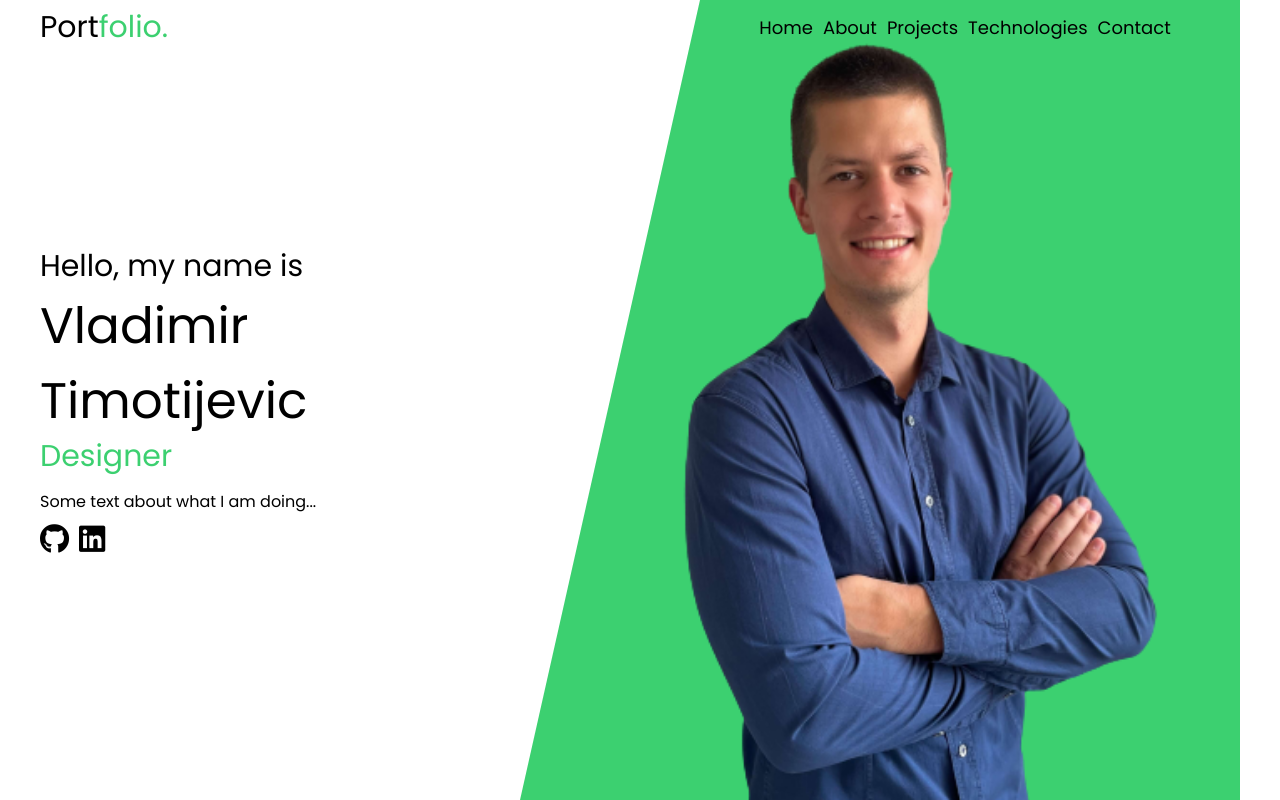
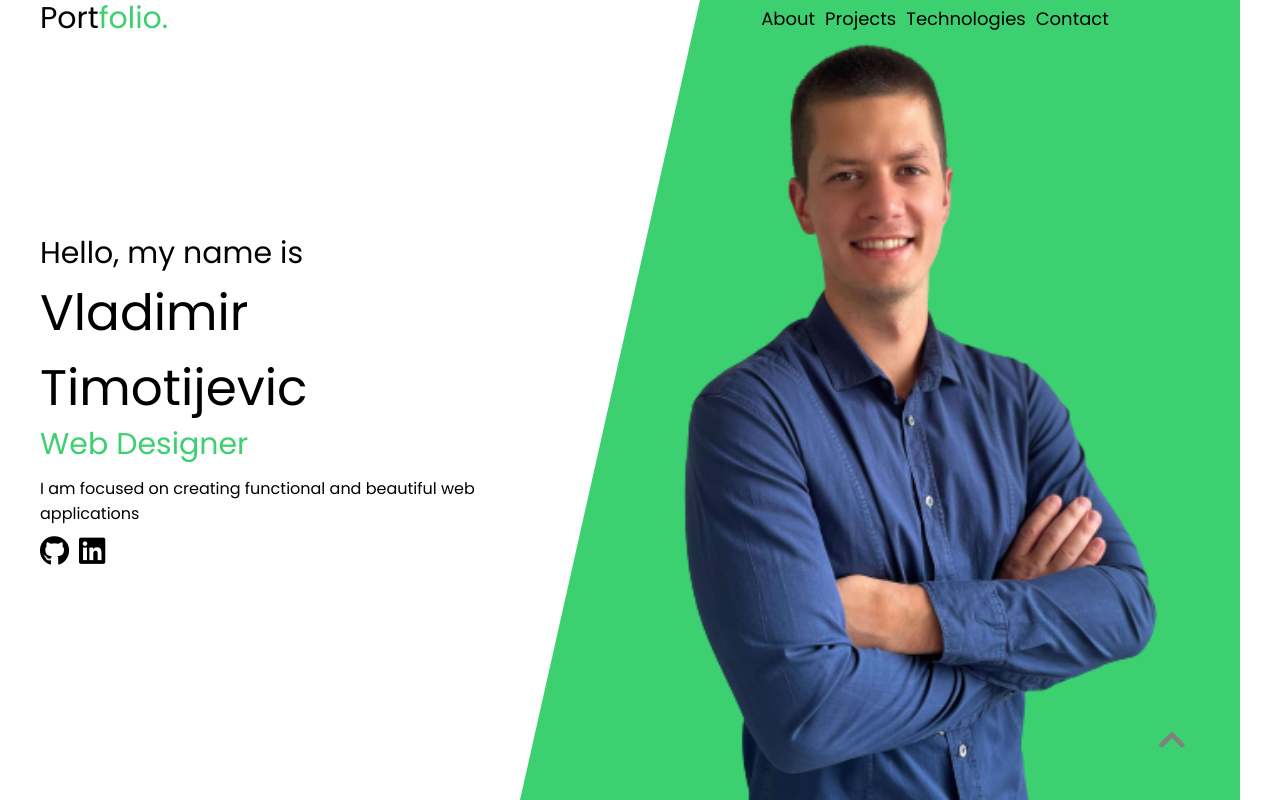
Before and after one commit to TimotijevicVlada/Portfolio_react, a React (Create React App) app: page / in a window 1280 px wide. Built offline with nearby package versions, Linux system fonts and the light colour scheme.

Commit message:
About page content. Styling for all pages.

```diff
--- a/src/App.js
+++ b/src/App.js
@@ -1,18 +1,17 @@
 
 import './style/App.css';
-import Navbar from './components/Navbar';
 import Header from './components/Header';
 import About from './components/About';
 import Contact from './components/Contact';
 import Projects from "./components/Projects";
 import Technologies from './components/Technologies';
 
+
 function App() {
 
 
   return (
     <div className="App">
-      <Navbar />
       <Header />
       <About />
       <Projects />
--- a/src/components/Contact.js
+++ b/src/components/Contact.js
@@ -1,5 +1,6 @@
 import React, { useState, useRef } from "react";
 import emailjs from "emailjs-com";
+import Footer from "./Footer";
 
 const Contact = () => {
 
@@ -34,7 +35,7 @@ const Contact = () => {
       <div className="content">
         <div className="contact_left">
           <div className="get_in_touch">
-            <h1>Get in touch</h1>
+            <h2>Get in touch</h2>
           </div>
           <div className="phone">
             <i className="fas fa-phone"></i>+381631188180
@@ -48,7 +49,7 @@ const Contact = () => {
         </div>
         <div className="contact_right">
           <form className="contact_form" ref={formRef} onSubmit={handleSubmit}>
-            <h1>Message me</h1>
+            <h2>Message me</h2>
             <div className="name_email">
               <div className="name">
                 <input type="text" name="user_name" placeholder="Name" />
@@ -75,6 +76,7 @@ const Contact = () => {
           </form>
         </div>
       </div>
+      <Footer />
     </div>
   );
 };
--- a/src/components/Header.js
+++ b/src/components/Header.js
@@ -1,24 +1,29 @@
 import React from "react";
 import Me from "../img/image_me.png";
+import Navbar from "./Navbar";
 
 const Header = () => {
+
+
   return (
     <div className="header" id="header">
+      <Navbar />
+      <a href="#header"><i className="fas fa-chevron-up"></i></a>
       <div className="header_info">
         <div className="info_wrapper">
           <span className="first_line">Hello, my name is</span>
           <span className="name">Vladimir Timotijevic</span>
           <div className="scroll">
             <div className="scroll_wrapper">
-              <div className="scroll_item">Web Developer</div>
-              <div className="scroll_item">Designer</div>
+              <div className="scroll_item">Front-End Developer</div>
+              <div className="scroll_item">Web Designer</div>
               <div className="scroll_item">Content Creator</div>
             </div>
           </div>
-          <p className="text">Some text about what I am doing...</p>
+          <p className="text">I am focused on creating functional and beautiful web applications</p>
           <div className="social_network">
-            <i className="fab fa-github"></i>
-            <i className="fab fa-linkedin"></i>
+            <a href="https://github.com/TimotijevicVlada" target="_blank"rel="noreferrer" ><i className="fab fa-github"></i></a>
+            <a href="https://www.linkedin.com/in/vladimir-timotijevic/" target="_blank" rel="noreferrer"><i className="fab fa-linkedin"></i></a>
           </div>
         </div>
       </div>
--- a/src/components/Navbar.js
+++ b/src/components/Navbar.js
@@ -1,4 +1,4 @@
-import React from 'react'
+import React from 'react';
 
 const Navbar = () => {
     return (
@@ -9,7 +9,6 @@ const Navbar = () => {
                 </span>
             </div>
             <div className="pages">
-                <span><a href="#header">Home</a></span>
                 <span><a href="#about">About</a></span>
                 <span><a href="#projects">Projects</a></span>
                 <span><a href="#tech">Technologies</a></span>
--- a/src/components/Projects.js
+++ b/src/components/Projects.js
@@ -24,8 +24,6 @@ const Projects = () => {
                 <span className="name">{item.name}</span>
                 <i className="fas fa-eye"></i>
               </div>
-
-
             </div>
           ))}
         </Carousel>
--- a/src/data.js
+++ b/src/data.js
@@ -7,7 +7,7 @@ export const projects = [
     },
     {
         id: 2,
-        name: "Web shop",
+        name: "Web shop react",
         img: "webshop_shirts.JPG",
         link: "https://react-webshop-vlada.netlify.app/"
     },
--- a/src/style/App.css
+++ b/src/style/App.css
@@ -17,14 +17,25 @@
   overflow-y: scroll;
 }
 
-* .App .navbar {
-  position: fixed;
+* .App .header {
+  display: -webkit-box;
+  display: -ms-flexbox;
+  display: flex;
+  height: 100vh;
+  scroll-snap-align: start;
+  position: relative;
+}
+
+* .App .header .navbar {
+  position: absolute;
   top: 0;
-  left: 0;
   width: 100%;
   display: -webkit-box;
   display: -ms-flexbox;
   display: flex;
+  -webkit-box-pack: end;
+      -ms-flex-pack: end;
+          justify-content: flex-end;
   -webkit-box-align: center;
       -ms-flex-align: center;
           align-items: center;
@@ -32,17 +43,18 @@
   z-index: 1;
 }
 
-* .App .navbar .logo {
+* .App .header .navbar .logo {
   font-size: 30px;
   width: 50%;
-  margin-left: 40px;
+  position: fixed;
+  left: 40px;
 }
 
-* .App .navbar .logo .other_color {
+* .App .header .navbar .logo .other_color {
   color: #3cd070;
 }
 
-* .App .navbar .pages {
+* .App .header .navbar .pages {
   display: -webkit-box;
   display: -ms-flexbox;
   display: flex;
@@ -53,26 +65,32 @@
   width: 50%;
 }
 
-* .App .navbar .pages span {
+* .App .header .navbar .pages span {
   margin-right: 10px;
   cursor: pointer;
 }
 
-* .App .navbar .pages span a {
+* .App .header .navbar .pages span a {
   color: black;
   text-decoration: none;
 }
 
-* .App .navbar .pages span a:hover {
+* .App .header .navbar .pages span a:hover {
   text-decoration: underline;
 }
 
-* .App .header {
-  display: -webkit-box;
-  display: -ms-flexbox;
-  display: flex;
-  height: 100vh;
-  scroll-snap-align: start;
+* .App .header .fa-chevron-up {
+  position: fixed;
+  right: 80px;
+  bottom: 30px;
+  font-size: 30px;
+  color: gray;
+  padding: 15px;
+  cursor: pointer;
+}
+
+* .App .header .fa-chevron-up:hover {
+  color: black;
 }
 
 * .App .header .header_info {
@@ -149,10 +167,20 @@
           align-items: center;
 }
 
-* .App .header .header_info .info_wrapper .social_network i {
+* .App .header .header_info .info_wrapper .social_network a {
+  text-decoration: none;
+  color: black;
+}
+
+* .App .header .header_info .info_wrapper .social_network a i {
   font-size: 30px;
   margin: 10px 10px 0px 0px;
   cursor: pointer;
+  cursor: pointer;
+}
+
+* .App .header .header_info .info_wrapper .social_network a i:hover {
+  color: #3cd070;
 }
 
 * .App .header .header_image {
@@ -220,6 +248,10 @@
   font-weight: 200;
 }
 
+* .App .about .about_text .text {
+  text-indent: 20px;
+}
+
 * .App .about .about_text .btn {
   padding: 10px;
   background-color: #3cd070;
@@ -244,6 +276,7 @@
 * .App .projects_wrapper h1 {
   text-align: center;
   font-weight: 200;
+  padding-top: 20px;
 }
 
 * .App .projects_wrapper .projects {
@@ -337,14 +370,18 @@
 }
 
 * .App .projects_wrapper .projects .carousel .project_item:hover .hidden {
-  display: block;
+  display: -webkit-box;
+  display: -ms-flexbox;
+  display: flex;
+  -webkit-box-pack: justify;
+      -ms-flex-pack: justify;
+          justify-content: space-between;
   position: absolute;
   bottom: 10px;
-  right: 55px;
+  left: 30px;
+  right: 30px;
   z-index: 1;
   font-size: 30px;
-  display: -webkit-box;
-  display: -ms-flexbox;
   display: flex;
   -webkit-box-align: center;
       -ms-flex-align: center;
@@ -383,6 +420,7 @@
 * .App .technologies h1 {
   text-align: center;
   font-weight: 200;
+  padding-top: 20px;
 }
 
 * .App .technologies .tech_inner {
@@ -441,9 +479,8 @@
 
 * .App .contact .title {
   text-align: center;
-  padding: 20px;
+  padding-top: 20px;
   font-size: 30px;
-  height: 15%;
 }
 
 * .App .contact .content {
@@ -460,7 +497,7 @@
   width: 50%;
 }
 
-* .App .contact .content .contact_left .get_in_touch h1 {
+* .App .contact .content .contact_left .get_in_touch h2 {
   font-weight: 200;
   margin-bottom: 20px;
 }
@@ -479,11 +516,29 @@
   margin-right: 20px;
 }
 
+* .App .contact .content .contact_left .phone .fa-phone,
+* .App .contact .content .contact_left .email .fa-phone,
+* .App .contact .content .contact_left .location .fa-phone {
+  color: green;
+}
+
+* .App .contact .content .contact_left .phone .fa-envelope,
+* .App .contact .content .contact_left .email .fa-envelope,
+* .App .contact .content .contact_left .location .fa-envelope {
+  color: blue;
+}
+
+* .App .contact .content .contact_left .phone .fa-map-marker-alt,
+* .App .contact .content .contact_left .email .fa-map-marker-alt,
+* .App .contact .content .contact_left .location .fa-map-marker-alt {
+  color: red;
+}
+
 * .App .contact .content .contact_right {
   width: 50%;
 }
 
-* .App .contact .content .contact_right .contact_form h1 {
+* .App .contact .content .contact_right .contact_form h2 {
   font-weight: 200;
   margin-bottom: 10px;
 }
@@ -576,4 +631,14 @@
 * .App .contact .content .contact_right .contact_form .btn .msg_successfull i {
   font-size: 20px;
 }
+
+* .App .contact .footer {
+  font-size: 18px;
+  text-align: center;
+  margin-bottom: 20px;
+}
+
+* .App .contact .footer span {
+  color: #3cd070;
+}
 /*# sourceMappingURL=App.css.map */
--- a/src/style/App.scss
+++ b/src/style/App.scss
@@ -10,19 +10,25 @@
     scroll-snap-type: y mandatory;
     height: 100vh;
     overflow-y: scroll;
+    .header {
+      display: flex;
+      height: 100vh;
+      scroll-snap-align: start;
+      position: relative;
       .navbar {
-      position: fixed;
+        position: absolute;
         top: 0;
-      left: 0;
         width: 100%;
         display: flex;
+        justify-content: flex-end;
         align-items: center;
         padding: 5px 0px;
         z-index: 1;
         .logo {
           font-size: 30px;
           width: 50%;
-        margin-left: 40px;
+          position: fixed;
+          left: 40px;
           .other_color {
             color: rgb(60, 208, 112);
           }
@@ -45,10 +51,18 @@
           }
         }
       }
-    .header {
-      display: flex;
-      height: 100vh;
-      scroll-snap-align: start;
+      .fa-chevron-up {
+        position: fixed;
+        right: 80px;
+        bottom: 30px;
+        font-size: 30px;
+        color: gray;
+        padding: 15px;
+        cursor: pointer;
+        &:hover {
+          color: black;
+        }
+      }
       .header_info {
         width: 40%;
         display: flex;
@@ -87,11 +101,20 @@
             }
           }
           .social_network {
+            a {
+              text-decoration: none;
+              color: black;
               i {
               font-size: 30px;
               margin: 10px 10px 0px 0px;
               cursor: pointer;
+              cursor: pointer;
+              &:hover {
+                color: rgb(60, 208, 112);
               }
+            }
+            }
+
           }
         }
       }
@@ -133,6 +156,9 @@
           font-size: 30px;
           font-weight: 200;
         }
+        .text {
+          text-indent: 20px;
+        }
         .btn {
           padding: 10px;
           background-color: rgb(60, 208, 112);
@@ -155,6 +181,7 @@
       h1 {
         text-align: center;
         font-weight: 200;
+        padding-top: 20px;
       }
       .projects {
         height: 100%;
@@ -211,10 +238,12 @@
             position: relative;
             box-shadow: 0px 0px 10px 5px rgba(0, 0, 0, 0.15);
             &:hover .hidden {
-              display: block;
+              display: flex;
+              justify-content: space-between;
               position: absolute;
               bottom: 10px;
-              right: 55px;
+              left: 30px;
+              right: 30px;
               z-index: 1;
               font-size: 30px;
               display: flex;
@@ -249,6 +278,7 @@
       h1 {
         text-align: center;
         font-weight: 200;
+        padding-top: 20px;
       }
       .tech_inner {
         display: flex;
@@ -285,9 +315,8 @@
       scroll-snap-align: start;
       .title {
         text-align: center;
-        padding: 20px;
+        padding-top: 20px;
         font-size: 30px;
-        height: 15%;
       }
       .content {
         display: flex;
@@ -295,9 +324,11 @@
         height: 85%;
         .contact_left {
           width: 50%;
-          .get_in_touch h1 {
+          .get_in_touch {
+            h2 {
             font-weight: 200;
             margin-bottom: 20px;
+          }
         }
           .phone,
           .email,
@@ -308,12 +339,21 @@
               font-size: 25px;
               margin-right: 20px;
             }
+            .fa-phone {
+              color: green;
+            }
+            .fa-envelope {
+              color: blue;
+            }
+            .fa-map-marker-alt {
+              color: red;
+            }
           }
         }
         .contact_right {
           width: 50%;
           .contact_form {
-            h1 {
+            h2 {
               font-weight: 200;
               margin-bottom: 10px;
             }
@@ -396,6 +436,14 @@
           }
         }
       }
+      .footer {
+        font-size: 18px;
+        text-align: center;
+        margin-bottom: 20px;
+        span {
+          color: rgb(60, 208, 112);
         }
       }
     }
+  }
+}
```
Also changed, not shown: src/components/About.js (+12 -4 lines), src/components/Footer.js (added, +11 -0 lines), 1 other file (tests, documents, lock files or other folders). Lines whose indentation alone changed are shown as unchanged.
